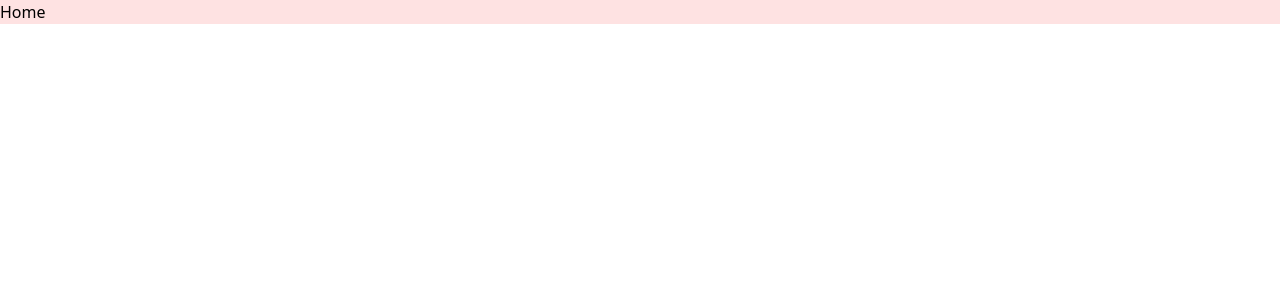
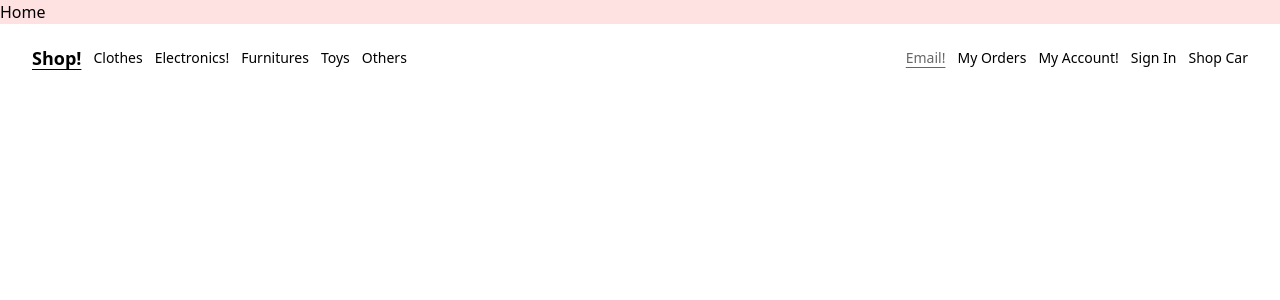
Before and after one commit to D3vlin/curso-react-vite-tailwind, a React (Vite) app: page / in a window 1280 px wide. Shown: the top 300 px of the page. Built offline with nearby package versions, Linux system fonts and the light colour scheme.

Commit message:
add navbar

```diff
--- /dev/null
+++ b/src/Components/Navbar/index.jsx
@@ -0,0 +1,46 @@
+import { NavBarItem } from "../NavbarItem"
+
+const Navbar = () => {
+    const menu1 = [
+        { to: '/', text: 'Shop!', className: 'font-semibold text-lg' },
+        { to: '/clothes', text: 'Clothes', className: '' },
+        { to: '/electronics', text: 'Electronics!', className: '' },
+        { to: '/furnitures', text: 'Furnitures', className: '' },
+        { to: '/toys', text: 'Toys', className: '' },
+        { to: '/others', text: 'Others', className: '' },
+    ]
+
+
+    const menu2 = [
+        { to: '', text: 'Email!', className: 'text-black/60' },
+        { to: '/myorders', text: 'My Orders', className: '' },
+        { to: '/myaccount', text: 'My Account!', className: '' },
+        { to: '/signin', text: 'Sign In', className: '' },
+        { to: '/shoppCar', text: 'Shop Car', className: '' },
+    ]
+
+    return (
+        <nav className="flex justify-between items-center fixed z-10 w-full py-5 px-8 text-sm font-light">
+            <ul className="flex items-center gap-3">
+                {
+                    menu1.map(link => (
+                        <NavBarItem key={link.to} to={link.to} className={link.className} >
+                            {link.text}
+                        </NavBarItem>
+                    ))
+                }
+            </ul>
+            <ul className="flex items-center gap-3">
+                {
+                    menu2.map(link => (
+                        <NavBarItem key={link.to} to={link.to} className={link.className} >
+                            {link.text}
+                        </NavBarItem>
+                    ))
+                }
+            </ul>
+        </nav>
+    )
+}
+
+export { Navbar }
--- /dev/null
+++ b/src/Components/NavbarItem/index.jsx
@@ -0,0 +1,15 @@
+import { NavLink } from "react-router-dom"
+
+const NavBarItem = ({ to, className, children }) => {
+    const activeStyle = 'underline underline-offset-4'
+
+    return (
+        <li className={className}>
+            <NavLink to={to} className={({ isActive }) => isActive ? activeStyle : undefined}>
+                {children}
+            </NavLink>
+        </li>
+    )
+}
+
+export { NavBarItem }
--- a/src/Pages/App/index.jsx
+++ b/src/Pages/App/index.jsx
@@ -5,6 +5,7 @@ import { MyOrder } from '../MyOrder'
 import { MyOrders } from '../MyOrders'
 import { NotFound } from '../NotFound'
 import { Signin } from '../Signin'
+import { Navbar } from '../../Components/Navbar'
 import './App.css'
 
 const AppRoutes = () => {
@@ -26,6 +27,7 @@ const App = () => {
   return (
     <BrowserRouter>
       <AppRoutes />
+      <Navbar />
     </BrowserRouter>
   )
 }
```
